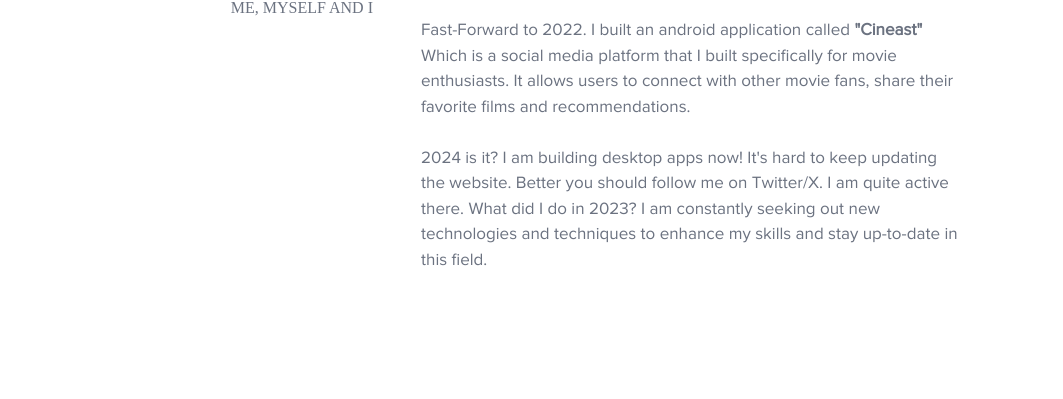
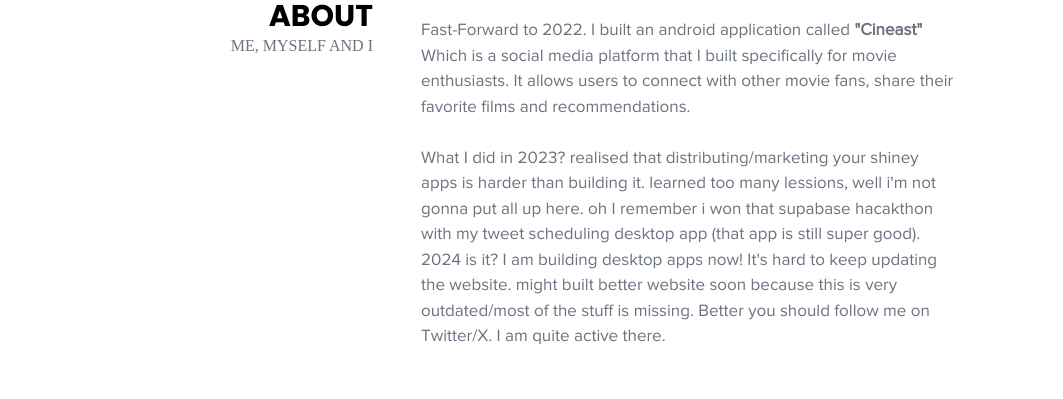
Before and after one commit to Ansh-Rathod/My-Portfolio-Next-Js, a Next.js app: page / in a window 1280 px wide. Shown: the part 993-1392 px from the top of the page, without its empty margins (108-1171 px from the left). Built offline with nearby package versions, Linux system fonts and the light colour scheme; some icons are missing; a web font is replaced by a local one.

Commit message:
updated about section

```diff
--- a/components/About.tsx
+++ b/components/About.tsx
@@ -68,11 +68,14 @@ const About = () => {
             their favorite films and recommendations.
           </motion.p>
           <br />
+
           <motion.p variants={textUpAnimate}>
-          2024 is it? I am building desktop apps now! It&apos;s hard to keep updating the website.
+          What I did in 2023? realised that distributing/marketing your shiney apps is harder than building it. learned too many lessions, well i&apos;m not gonna put all up here. oh I remember i won that supabase hacakthon with my tweet scheduling desktop app (that app is still super good).
+          </motion.p>
+
+          <motion.p variants={textUpAnimate}>
+          2024 is it? I am building desktop apps now! It&apos;s hard to keep updating the website. might built better website soon because this is very outdated/most of the stuff is missing.
           Better you should follow me on Twitter/X. I am quite active there.
-
-          What did I do in 2023? I am constantly seeking out new technologies and techniques to enhance my skills and stay up-to-date in this field.
           </motion.p>
         </motion.div>
       </div>
```
